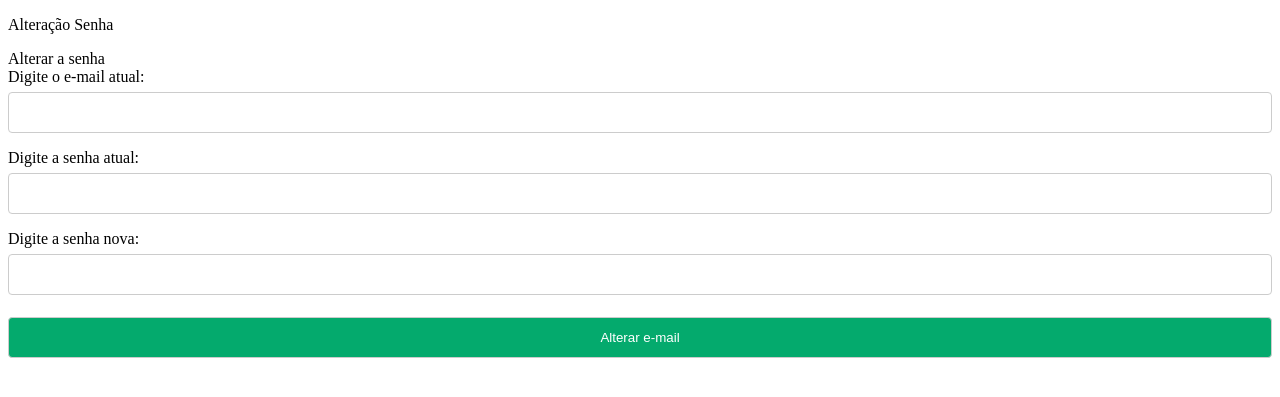
After one commit to GuilhermeVieiraSousa/detector_fake_news, a Flask app: page /alterarSenha in a window 1280 px wide. The commit adds this page. Shown: the top 397 px of the page. Run offline with Flask 2, Linux system fonts and the light colour scheme; the visitor is signed in with stand-in values (Sample User, id 1); some libraries are stand-ins or nearby versions.

```diff
--- a/app.py
+++ b/app.py
@@ -40,6 +40,7 @@ def cadastro():
         #criando variáveis
         nome = request.form['nomeCadastro']
         senha = request.form['senhaCadastro']
+        senhaNovamente = request.form['senhaCadastroNovamente']
         email = request.form['emailCadastro']
         #conectando ao banco
         cursor = mysql.connection.cursor(MySQLdb.cursors.DictCursor)
@@ -50,11 +51,12 @@ def cadastro():
             msg = 'E-mail já cadastrado !'
         elif re.match(r'[0-9]+', nome):
             msg='Nome de usuário não pode conter números'
-        elif not  re.match(r'[A-Za-z0-9]+', senha) :
+        elif not re.match("(?=.*[a-z])(?=.*[A-Z])(?=.*[0-9])", senha):
             msg='Senha não atende aos requisitos mínimos'
-
         elif  len(senha) <8:
             msg='Senha precisa ter 8 caracteres ou mais'
+        elif senha != senhaNovamente:
+            msg = 'Senha diferentes digitadas'
         else:
             #executando comando de inserção
             cursor.execute('INSERT INTO usuario(nome, senha, email) VALUES (% s, % s, % s)', (nome, senha, email, ))
@@ -85,49 +87,65 @@ def login():
             session['nome'] = account['nome']
             session['email'] = account['email']
             session['senha'] = account['senha']
-
             return redirect(url_for('home'))
         else:
-            msg = 'Incorrect username / password !'
+            msg = 'E-mail/Senha não encontrados!'
     return render_template('login.html', msg=msg)
 
 
-@app.route("/alterar", methods=['POST', 'GET'])
-def alterar():
+@app.route("/alterarEmail", methods=['POST', 'GET'])
+def alterar_email():
+    if(not session):
+        return render_template('home.html')
+    #criando variáveis pelo form
+    elif request.method == 'POST':
+        emailSession = session.get('email')
+        emailAtual = request.form['emailAntigo']
+        emailNovo = request.form['emailNovo']
+        #Conectando ao banco
+        cursor = mysql.connection.cursor(MySQLdb.cursors.DictCursor)
+        if emailAtual and emailNovo:
+            if emailSession == emailAtual :
+                cursor.execute('UPDATE usuario SET email = % s WHERE email= % s',(emailNovo, emailAtual))
+                mysql.connection.commit() #Registra o Update
+                session['email'] = emailNovo  #atualizando a sessão
+                msg = 'E-mail alterado com sucesso'
+                return render_template('alterar_email.html', msg=msg)
+            else:
+                msg = 'E-mail não correspondente'
+                return render_template('alterar_email.html', msg=msg)
+    return render_template("alterar_email.html")
+
+@app.route("/alterarSenha", methods=['POST', 'GET'])
+def alterar_senha():
     if(not session):
         return render_template('home.html')
     #criando variáveis pelo form
     elif request.method == 'POST':
         emailSession = session.get('email')
         senhaSession = session.get('senha')
-        emailAtual = request.form['emailAntigo']
         senhaAtual = request.form['senhaAntiga']
         emailSenha = request.form['emailSenha']
-        emailNovo = request.form['emailNovo']
         senhaNova = request.form['senhaNova']
         #Conectando ao banco
         cursor = mysql.connection.cursor(MySQLdb.cursors.DictCursor)
-        if emailAtual and emailNovo and not senhaAtual or not senhaNova:
-            if emailSession == emailAtual :
-                cursor.execute('UPDATE usuario SET email = % s WHERE email= % s',(emailNovo, emailAtual))
-                mysql.connection.commit() #Registra o Update
-                msg = 'E-mail alterado com sucesso'
-                return render_template('alterar.html', msg=msg)
-            else:
-                msg = 'E-mail não correspondente'
-                return render_template('alterar.html', msg=msg)
-        elif emailSenha and senhaAtual and senhaNova and not emailAtual or not emailNovo:
+        if emailSenha and senhaAtual and senhaNova:
             if emailSession == emailSenha and senhaSession == senhaAtual:
+                if not re.match("(?=.*[a-z])(?=.*[A-Z])(?=.*[0-9])", senhaNova):
+                    msg='Senha não atende aos requisitos mínimos'
+                    return render_template('alterar_senha.html', msg=msg)
+                elif  len(senhaNova) <8:
+                    msg='Senha precisa ter 8 caracteres ou mais'
+                    return render_template('alterar_senha.html', msg=msg)
                 cursor.execute('UPDATE usuario SET senha = % s WHERE email= % s AND senha = % s',(senhaNova, emailSenha, senhaAtual, ))
                 mysql.connection.commit() #Registra o Update
-                msg = 'Senha com sucesso'
-                return render_template('alterar.html', msg=msg)
+                session['senha'] = senhaNova #atualizando a sessão
+                msg = 'Senha alterada com sucesso'
+                return render_template('alterar_senha.html', msg=msg)
             else:
-                msg = 'Senha não correspondente'
-                return render_template('alterar.html', msg=msg)
-        msg = 'Campos faltantes ou para alterar o e-mail, digite apenas área "Alterar e-mail" e para senha digite apenas na área "Alterara senha" '
-        return render_template("alterar.html", msg)
-    return render_template("alterar.html")
+                msg = 'Senha ou E-mail não correspondente'
+                return render_template('alterar_senha.html', msg=msg)
+    return render_template("alterar_senha.html")
 
 @app.route("/deletar", methods=['POST', 'GET'])
 def deletar():
--- /dev/null
+++ b/templates/alterar_senha.html
@@ -0,0 +1,29 @@
+<!DOCTYPE html>
+<html lang="en">
+<head>
+    <meta charset="UTF-8">
+    <meta http-equiv="X-UA-Compatible" content="IE=edge">
+    <meta name="viewport" content="width=device-width, initial-scale=1.0">
+    <link rel="stylesheet" type="text/css" href="{{url_for('static', filename='css/cadastro.css')}}"  />
+    <title>Alterar</title>
+</head>
+<body>
+    <p>Alteração Senha</p>
+    <form method="post">
+        Alterar a senha<br>
+        Digite o e-mail atual:<input type="email" id="emailSenha" name="emailSenha" /><br>
+        Digite a senha atual:<input type="password" id="senhaAntiga" name="senhaAntiga" /><br>
+        Digite a senha nova:<input type="password" id="senhaNova"name="senhaNova" pattern="[^\s]+$" title="Não é permitido espaços em branco"/><br>
+        <input type="submit" name="senhaAlterada" value="Alterar e-mail" /><br>
+        <script type="text/javascript" src="{{url_for('static', filename='javacript/alterar_senha.js')}}"></script>
+    </form>
+    <div id="mensagem">
+        <h3>A senha deve conter no mínimo os seguintes passos:</h3>
+        <p id="minuscsula" class="invalid">A <b>letra minúscula</b> letter</p>
+        <p id="maiuscula" class="invalid">A <b>letra maiúscula</b> letter</p>
+        <p id="numero" class="invalid">A <b>número</b></p>
+        <p id="tamanho" class="invalid">Minimum <b>8 characters</b></p>
+      </div>
+    <h1>{{msg}}</h1>
+</body>
+</html>
--- a/templates/cadastro.html
+++ b/templates/cadastro.html
@@ -13,10 +13,12 @@
     <form action="{{url_for('cadastro')}}" method="POST"><br>
         Nome: <input type="text" id ="nomeCadastro"name="nomeCadastro" required/><br>
         E-mail: <input type="email" id="emailCadastro" name="emailCadastro" required/><br>
-        Senha: <input type="password" id="senhaCadastro" name="senhaCadastro" required/><br>
-        <input type="submit" name="btnCadastro" value="Cadastrar" />
+        Senha: <input type="password" id="senhaCadastro" name="senhaCadastro" required pattern="[^\s]+$" title="Não é permitido espaços em branco"/><br>
+        Repita a senha: <input type="password" id="senhaCadastroNovamente" name="senhaCadastroNovamente" required pattern="[^\s]+$" title="Não é permitido espaços em branco" /><br>
+        <input type="submit" name="btnCadastro" value="Cadastrar" /><br>
         <script type="text/javascript" src="{{url_for('static', filename='javacript/cadastro.js')}}"></script>
     </form>
+    <a href="{{url_for('login')}}"><input type="submit" value="login" /></a>
     <div id="mensagem">
         <h3>A senha deve conter os seguintes passos:</h3>
         <p id="minuscsula" class="invalid">A <b>letra minúscula</b> letter</p>
--- a/templates/home.html
+++ b/templates/home.html
@@ -13,7 +13,8 @@
     {% if session['id']  %}
 
         <h1>{{usuario}}</h1>
-        <a href="{{url_for('alterar')}}"><input type="submit" value="alterar" /></a>
+        <a href="{{url_for('alterar_email')}}"><input type="submit" value="alterar e-mail" /></a>
+        <a href="{{url_for('alterar_senha')}}"><input type="submit" value="alterar senha" /></a>
         <a href="{{url_for('historico')}}"><input type="submit" value="historico" /></a>
         <a href="{{url_for('deletar')}}"><input type="submit" value="deletar" /></a>
         <a href="{{url_for('sair_sessao')}}"><input type="submit" value="sair" /></a><br>
@@ -26,7 +27,7 @@
     {% else %} <!--Caso não tenha sessão-->
         <a href="{{url_for('cadastro')}}"><input type="submit" value="cadastro" /></a>
         <a href="{{url_for('login')}}"><input type="submit" value="login" /></a>
-        <a href="{{url_for('sair_sessao')}}"><input type="submit" value="sair" /></a>
+
     {% endif %}
 </body>
 </html>
```
Also changed, not shown: static/javacript/alterar_senha.js (added, +58 -0 lines), templates/alterar.html (deleted, +0 -24 lines), templates/alterar_email.html (added, +19 -0 lines).
